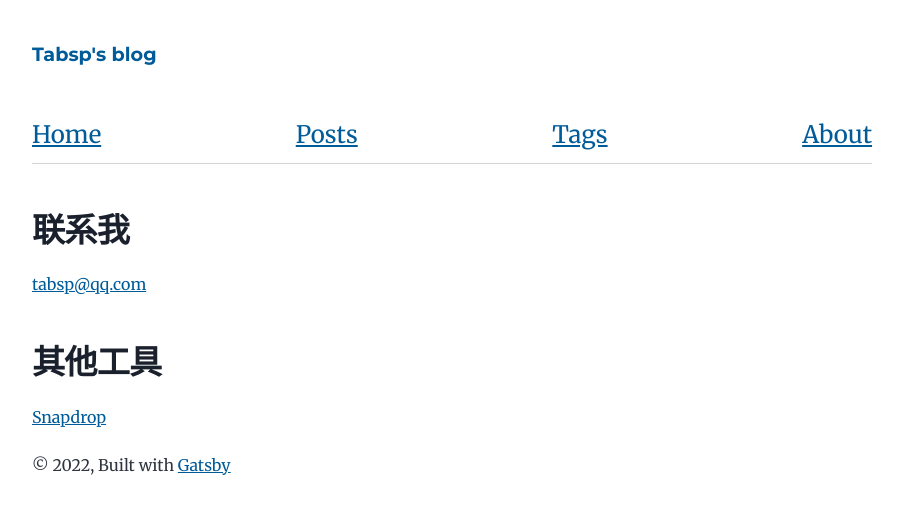
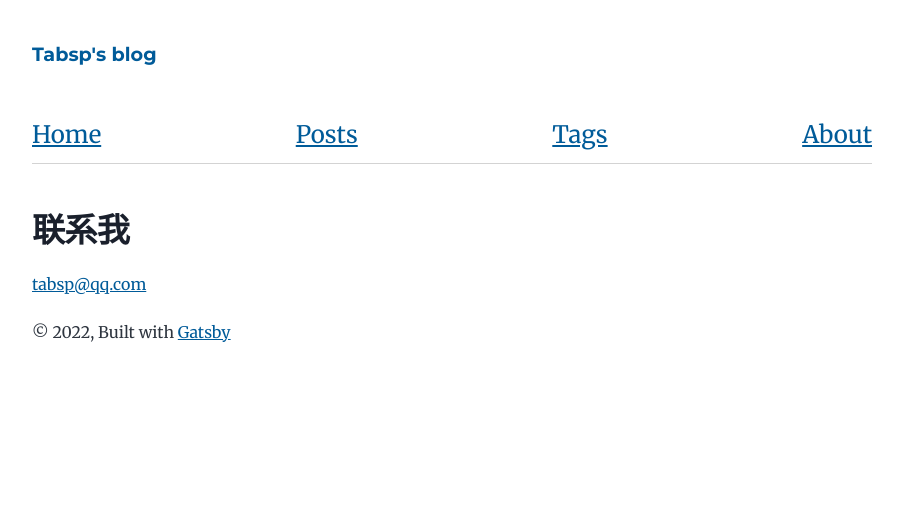
Before and after one commit to tabsp/website, a Gatsby site: page /about in a window 1280 px wide. Shown: the whole page, without its empty margins (188-1091 px from the left). Built offline with nearby package versions, Linux system fonts and the light colour scheme; Gatsby itself is replaced by a stand-in of ours.

Commit message:
update about page

```diff
--- a/src/pages/about.js
+++ b/src/pages/about.js
@@ -12,8 +12,6 @@ const NotFoundPage = ({ data, location }) => {
       <SEO title="About me" />
       <h2>联系我</h2>
       <a href="mailto:tabsp@qq.com">tabsp@qq.com</a>
-      <h2>其他工具</h2>
-      <a href="https://drop.tabsp.com">Snapdrop</a>
     </Layout>
   )
 }
```
Also changed, not shown: README.md.
